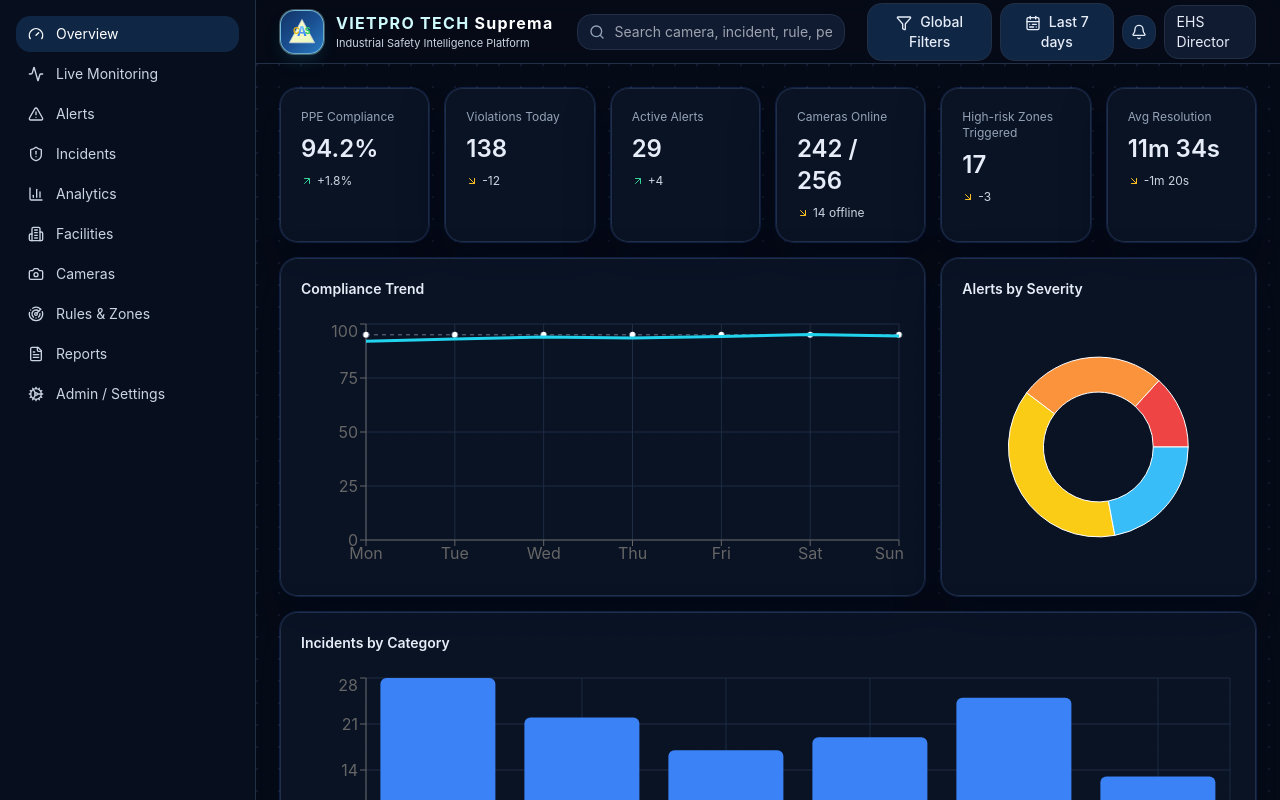
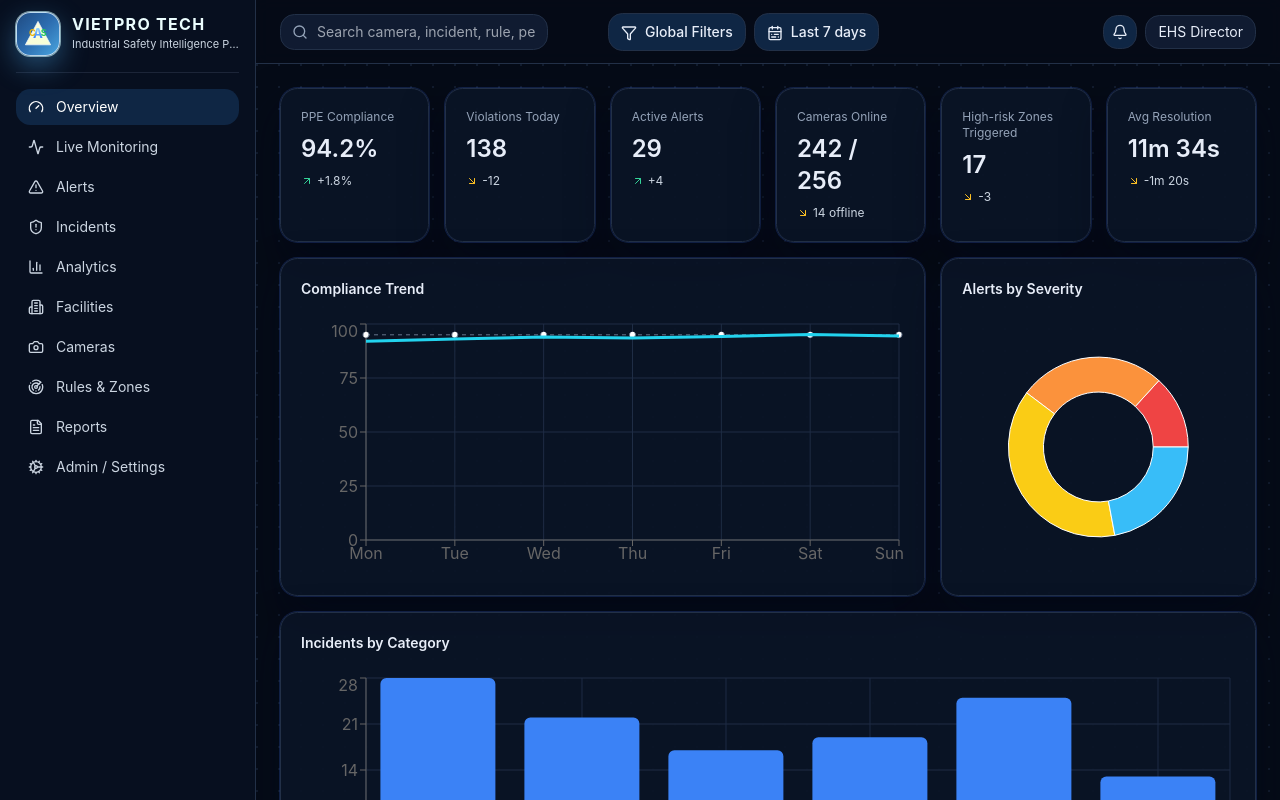
Before and after one commit to tomha85/portal, a React (Vite) app: page / in a window 1280 px wide. Built offline with nearby package versions, Linux system fonts and the light colour scheme.

Commit message:
Refine sidebar branding title and brighten logo styling

```diff
--- a/src/components/brand/BrandLogo.tsx
+++ b/src/components/brand/BrandLogo.tsx
@@ -8,20 +8,20 @@
 export function BrandLogo({ compact = false, className }: BrandLogoProps) {
   return (
     <div className={cn('flex items-center gap-3', className)}>
-      <div className="relative h-11 w-11 shrink-0 rounded-xl border border-cyan-200/60 bg-gradient-to-br from-[#123465] via-[#1a4f92] to-[#2a7bc2] p-1.5 shadow-lg shadow-cyan-900/35 ring-1 ring-cyan-100/30">
+      <div className="relative h-11 w-11 shrink-0 rounded-xl border border-sky-100/80 bg-gradient-to-br from-[#1f4b82] via-[#2d6db0] to-[#49a5df] p-1.5 shadow-[0_10px_28px_rgba(71,159,224,0.45)] ring-1 ring-cyan-100/60">
         <svg viewBox="0 0 100 100" className="h-full w-full" aria-hidden="true">
           <defs>
             <linearGradient id="triangleFill" x1="0" y1="0" x2="1" y2="1">
-              <stop offset="0%" stopColor="#fff8cc" />
-              <stop offset="100%" stopColor="#e8f9be" />
+              <stop offset="0%" stopColor="#fffcdd" />
+              <stop offset="100%" stopColor="#f4ffd6" />
             </linearGradient>
             <linearGradient id="letterBlue" x1="0" y1="0" x2="0" y2="1">
-              <stop offset="0%" stopColor="#93e8ff" />
-              <stop offset="100%" stopColor="#1e63ff" />
+              <stop offset="0%" stopColor="#b6f0ff" />
+              <stop offset="100%" stopColor="#1f6dff" />
             </linearGradient>
           </defs>
 
-          <polygon points="50,8 92,86 8,86" fill="url(#triangleFill)" stroke="#cbd5e1" strokeWidth="2.5" />
+          <polygon points="50,8 92,86 8,86" fill="url(#triangleFill)" stroke="#f8fafc" strokeWidth="2.5" />
           <text x="50" y="62" textAnchor="middle" fontSize="44" fontWeight="700" fill="url(#letterBlue)">
             A
           </text>
@@ -36,7 +36,7 @@
 
       {!compact && (
         <div className="min-w-0">
-          <p className="truncate text-base font-bold tracking-[0.08em] text-cyan-100">VIETPRO TECH <span className="text-white">Suprema</span></p>
+          <p className="truncate text-base font-bold tracking-[0.08em] text-cyan-50">VIETPRO TECH</p>
           <p className="truncate text-[11px] text-slate-300">Industrial Safety Intelligence Platform</p>
         </div>
       )}
--- a/src/components/layout/Header.tsx
+++ b/src/components/layout/Header.tsx
@@ -1,13 +1,11 @@
 import { Bell, CalendarRange, Filter, Search } from 'lucide-react';
 import { Input } from '@/components/ui/input';
 import { Button } from '@/components/ui/button';
-import { BrandLogo } from '@/components/brand/BrandLogo';
 
 export function Header() {
   return (
     <header className="sticky top-0 z-20 flex h-16 items-center gap-2 border-b border-border bg-background/80 px-6 backdrop-blur">
-      <BrandLogo className="mr-2" />
-      <div className="relative ml-2 w-80">
+      <div className="relative w-80">
         <Search className="pointer-events-none absolute left-3 top-2.5 h-4 w-4 text-slate-400" />
         <Input placeholder="Search camera, incident, rule, person" className="pl-9" />
       </div>
--- a/src/components/layout/Sidebar.tsx
+++ b/src/components/layout/Sidebar.tsx
@@ -1,6 +1,7 @@
 import { NavLink } from 'react-router-dom';
 import { Activity, AlertTriangle, BarChart3, Building2, Camera, Cog, FileText, Gauge, Radar, ShieldAlert } from 'lucide-react';
 import { cn } from '@/lib/utils';
+import { BrandLogo } from '@/components/brand/BrandLogo';
 
 const items = [
   { to: '/', label: 'Overview', icon: Gauge },
@@ -17,7 +18,11 @@
 
 export function Sidebar() {
   return (
-    <aside className="w-64 border-r border-border bg-[#070f1f] p-4">
+    <aside className="flex w-64 flex-col border-r border-border bg-[#070f1f] px-4 pb-4 pt-3">
+      <div className="mb-4 border-b border-slate-800/90 pb-4">
+        <BrandLogo className="items-start" />
+      </div>
+
       <nav className="space-y-1">
         {items.map((item) => (
           <NavLink
```
